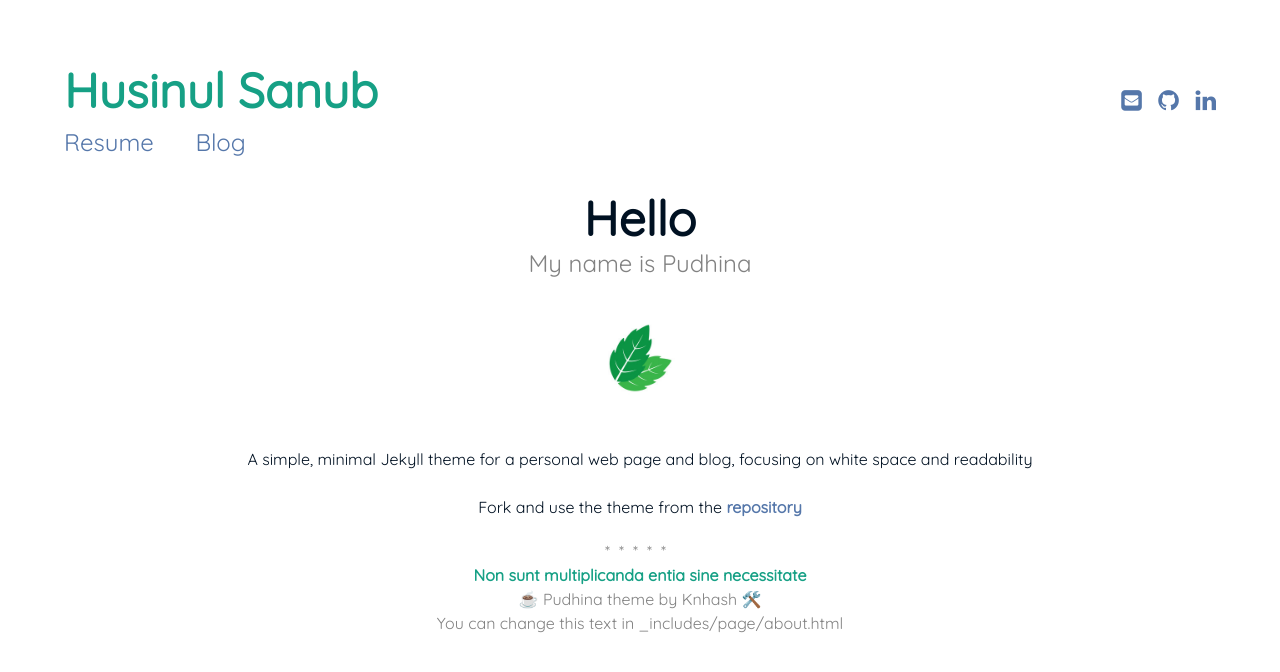
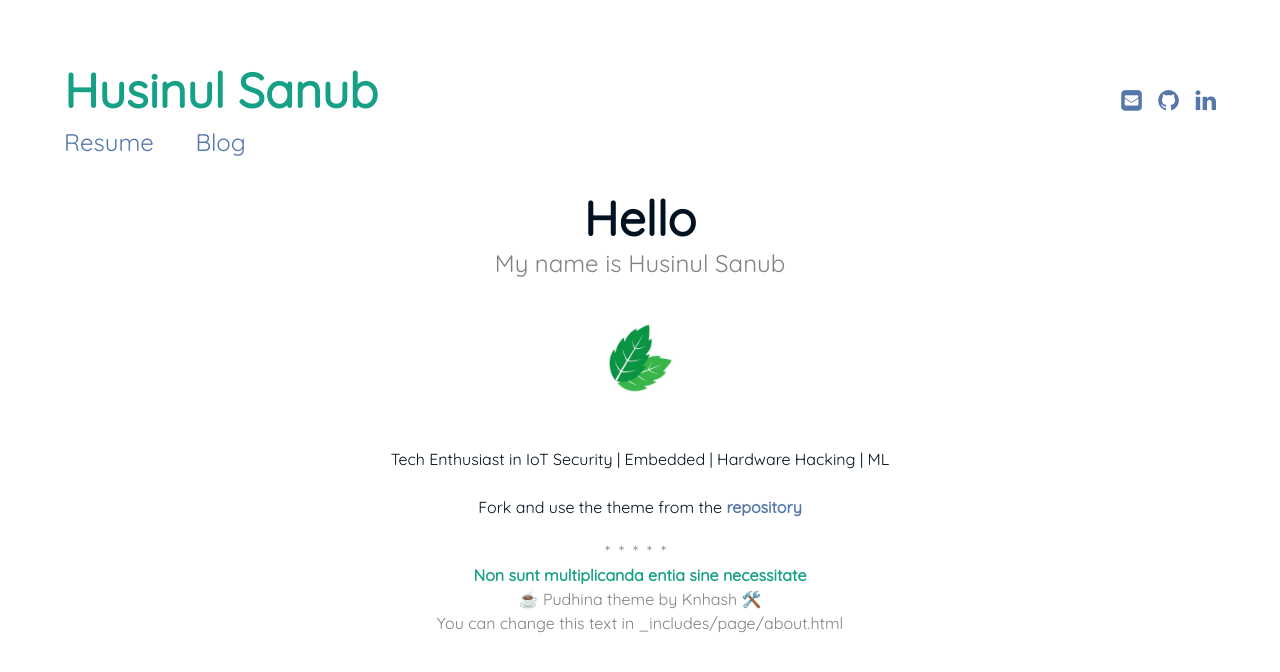
Before and after one commit to husinul/husinul.github.io, a Jekyll site: the page built from index.md, in a window 1280 px wide. Shown: the top 672 px of the page. Built offline with Jekyll 4.4.1, drawn with Linux system fonts in a browser that asks for light colours.

Commit message:
Update index.md

```diff
--- a/index.md
+++ b/index.md
@@ -1,7 +1,7 @@
 ---
 layout: page
 title: Hello
-subtitle: My name is Pudhina
+subtitle: My name is Husinul Sanub
 sitemap:
   priority: 0.9
 ---
@@ -9,6 +9,6 @@ sitemap:
 <img src="{{ '/assets/img/pudhina.jpg' | prepend: site.baseurl }}" id="about-img">
 
 <div id="describe-text">
-	<p>A simple, minimal Jekyll theme for a personal web page and blog, focusing on white space and readability</p>
+	<p>Tech Enthusiast in IoT Security | Embedded | Hardware Hacking | ML </p>
 	<p>Fork and use the theme from the <strong> <a href="https://github.com/knhash/Pudhina"> repository</a> </strong></p>
 </div>
```
